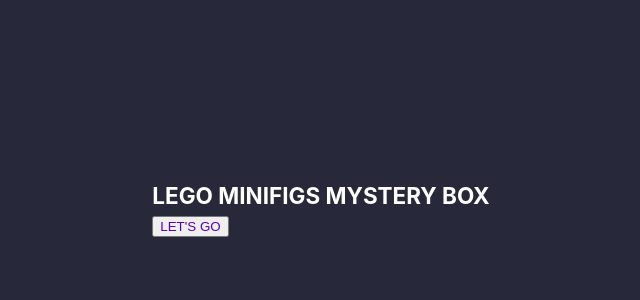
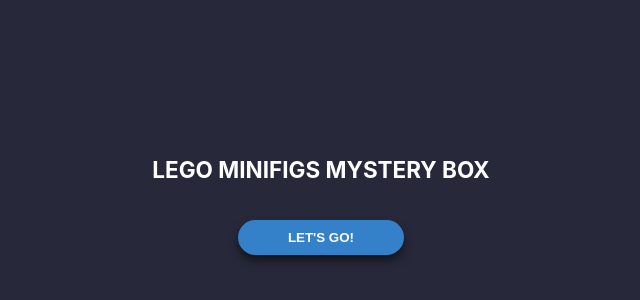
Before and after one commit to Deteerm/HarryPotterFigures, a Vue app: page / in a window 1280 px wide. Shown: the part 192-492 px from the top of the page, without its empty margins (319-959 px from the left). Built offline with nearby package versions, Linux system fonts and the light colour scheme.

Commit message:
BUTTON STYLING

```diff
--- a/src/App.vue
+++ b/src/App.vue
@@ -28,21 +28,24 @@
   font-weight: bold;
 }
 
-a,
-.green {
-  text-decoration: none;
-  color: rgb(88, 0, 189);
-  transition: 0.4s;
-}
-
-@media (hover: hover) {
-  a:hover {
-    color: rgb(146, 79, 221);
-  }
-}
-
 body {
   display: flex;
   place-items: center;
 }
+
+.button {
+  border-radius: 2rem;
+  padding: 10px 50px;
+  box-shadow: 0px 6px 10px rgba(0, 0, 0, 0.5);
+  background-color: rgb(52, 129, 201);
+  border: none;
+  margin: 10px auto;
+  display: block;
+}
+
+.button a {
+  color: var(--vt-c-white);
+  font-weight: 700;
+  text-decoration: none;
+}
 </style>
--- a/src/views/HomeView.vue
+++ b/src/views/HomeView.vue
@@ -5,11 +5,14 @@
 <template>
   <section class="home-view">
     <h1>LEGO MINIFIGS MYSTERY BOX</h1>
-    <button>
-      <RouterLink to="/figures">LET'S GO</RouterLink>
+    <button class="button">
+      <RouterLink to="/figures">LET'S GO!</RouterLink>
     </button>
   </section>
 </template>
 
 <style scoped>
+.button {
+  margin-top: 2rem;
+}
 </style>
```
